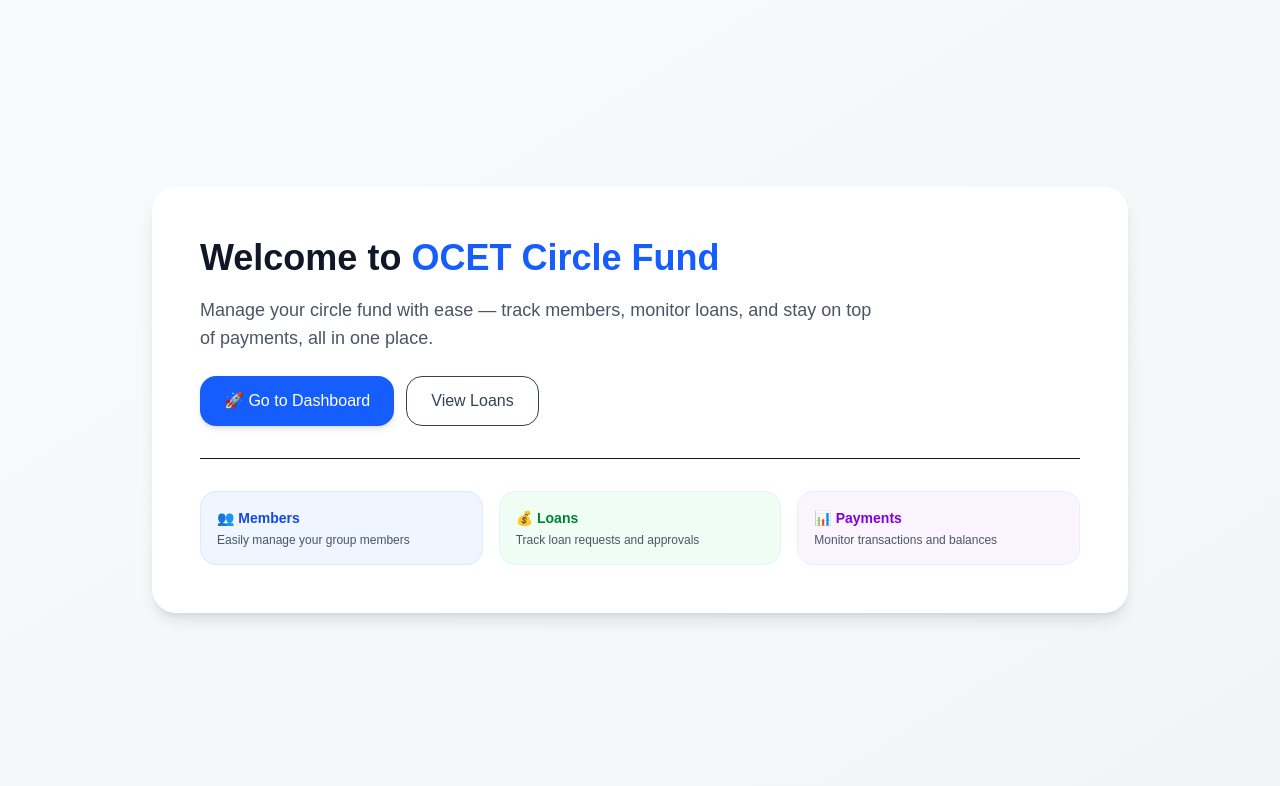
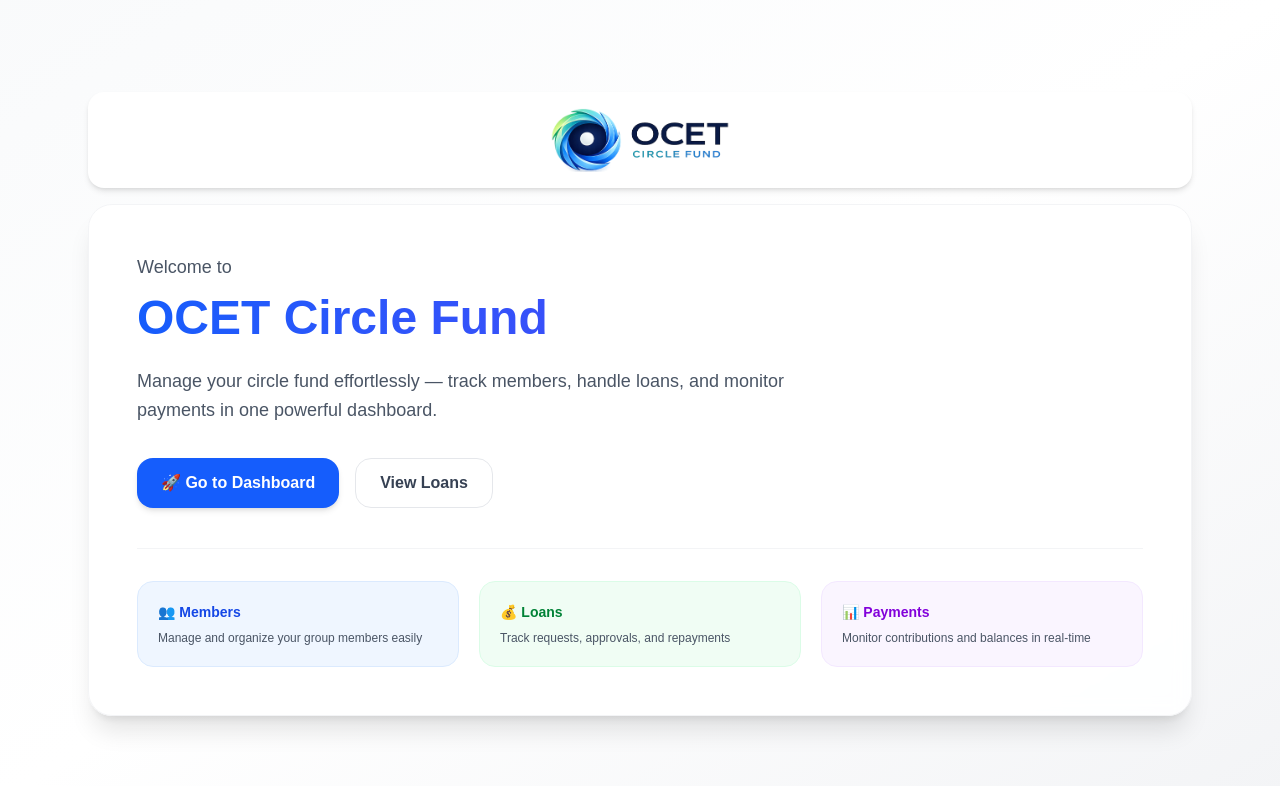
Before and after one commit to helphind/our-invest, a Next.js app: page / in a window 1280 px wide. Shown: the top 786 px of the page. Built offline with nearby package versions, Linux system fonts and the light colour scheme; no server answers; sample sign-in values are in the browser's storage.

Commit message:
Added Logo

```diff
--- a/app/(auth)/login/page.tsx
+++ b/app/(auth)/login/page.tsx
@@ -5,6 +5,7 @@ import Loader from "@/app/components/ui/Loader";
 import { AppConfig } from "@/config/app.config";
 import { loginSchema } from "@/lib/validation/login.schema";
 import { signIn } from "next-auth/react";
+import Image from "next/image";
 import Link from "next/link";
 import { useState } from "react";
 import { toast } from "react-hot-toast";
@@ -44,7 +45,6 @@ export default function LoginPage() {
                 maxAge: 60 * 60 * 2, // 2 hours
             },
         });
-
     };
 
     return (
@@ -56,8 +56,14 @@ export default function LoginPage() {
             >
                 {/* Title */}
                 <div className="text-center">
-                    <h1 className="text-2xl font-bold text-gray-800">
-                        {appName}
+                    <h1 className="flex justify-center text-2xl font-bold text-gray-800 mb-6">
+
+                        <Image
+                            src="/images/logo.png"
+                            width={200}
+                            height={150}
+                            alt={appName}
+                        />
                     </h1>
                     <p className="text-sm text-gray-500 mt-1">
                         Login to your account
--- a/app/components/Sidebar.tsx
+++ b/app/components/Sidebar.tsx
@@ -4,6 +4,7 @@ import { AppConfig } from "@/config/app.config";
 import { useState } from "react";
 import Link from "next/link";
 import { usePathname } from "next/navigation";
+import Image from "next/image";
 
 export default function Sidebar() {
     const [open, setOpen] = useState(false);
@@ -45,9 +46,15 @@ export default function Sidebar() {
             >
                 {/* Header */}
                 <div className="flex items-center justify-between mb-8">
-                    <h2 className="text-2xl font-bold text-blue-600">
-                        {appName}
-                    </h2>
+                    <Link href="/"
+                     className="text-2xl font-bold text-blue-600">
+                        <Image
+                            src="/images/logo.png"
+                            width={180}
+                            height={70}
+                            alt={appName}
+                        />
+                    </Link>
 
                     {/* Close button (mobile) */}
                     <button
--- a/app/page.tsx
+++ b/app/page.tsx
@@ -1,6 +1,7 @@
 import { AppConfig } from "@/config/app.config";
 import { authOptions } from "@/lib/auth";
 import { getServerSession } from "next-auth";
+import Image from "next/image";
 import Link from "next/link";
 import { redirect } from "next/navigation";
 
@@ -14,73 +15,101 @@ export default async function Home() {
     const appName = AppConfig.appName;
 
     return (
-        <div className="min-h-screen bg-gradient-to-br from-gray-50 to-gray-100 flex items-center">
-            <div className="max-w-5xl mx-auto px-6 w-full">
-                {/* Hero Card */}
-                <div className="bg-white rounded-3xl shadow-lg p-8 md:p-12">
-                    {/* Title */}
-                    <h1 className="text-3xl md:text-4xl font-bold text-gray-900 mb-4 leading-tight">
-                        Welcome to{" "}
-                        <span className="text-blue-600">{appName}</span>
+        <div className="min-h-screen bg-gradient-to-br from-gray-50 via-white to-gray-100 flex items-center">
+            <div className="max-w-6xl mx-auto px-6 w-full">
+                {/* 🔷 Logo */}
+                <div className="flex justify-center mb-4 mt-2">
+                    <div className="w-full flex justify-center p-4 bg-white rounded-2xl shadow-md">
+                        <Image
+                            src="/images/logo.png"
+                            width={180}
+                            height={120}
+                            alt={appName}
+                            className="object-contain"
+                            priority
+                        />
+                    </div>
+                </div>
+
+                {/* 🔷 Main Card */}
+                <div className="bg-white/90 backdrop-blur rounded-3xl shadow-xl p-8 md:p-12 border border-gray-100">
+                    {/* 🔷 Title */}
+
+                    <h1 className="text-2xl sm:text-3xl md:text-5xl font-bold text-gray-900 leading-snug mb-3 sm:mb-4">
+                        <span className="block text-gray-600 text-base sm:text-lg font-medium mb-1">
+                            Welcome to
+                        </span>
+                        <span className="block bg-gradient-to-r from-blue-600 to-indigo-600 text-transparent bg-clip-text">
+                            {appName}
+                        </span>
                     </h1>
 
-                    {/* Description */}
-                    <p className="text-gray-600 text-base md:text-lg mb-6 max-w-2xl">
-                        Manage your circle fund with ease — track members,
-                        monitor loans, and stay on top of payments, all in one
-                        place.
+                    {/* 🔷 Description */}
+                    <p className="text-gray-600 text-base md:text-lg mb-8 max-w-2xl leading-relaxed">
+                        Manage your circle fund effortlessly — track members,
+                        handle loans, and monitor payments in one powerful
+                        dashboard.
                     </p>
 
-                    {/* Actions */}
-                    <div className="flex flex-col sm:flex-row gap-3">
-                        {/* Go to Dashboard */}
+                    {/* 🔷 Actions */}
+                    <div className="flex flex-col sm:flex-row gap-4 mb-10">
                         <Link
                             href="/dashboard"
-                            className="inline-flex items-center justify-center px-6 py-3 rounded-2xl bg-blue-600 text-white font-medium shadow-md hover:bg-blue-700 hover:shadow-lg transition"
+                            className="inline-flex items-center justify-center px-6 py-3 rounded-2xl bg-blue-600 text-white font-semibold shadow-md hover:bg-blue-700 hover:shadow-lg active:scale-95 transition"
                         >
                             🚀 Go to Dashboard
                         </Link>
 
-                        {/* Optional secondary action */}
                         <Link
                             href="/loans"
-                            className="inline-flex items-center justify-center px-6 py-3 rounded-2xl border bg-white text-gray-700 font-medium hover:bg-gray-100 transition"
+                            className="inline-flex items-center justify-center px-6 py-3 rounded-2xl border border-gray-200 bg-white text-gray-700 font-semibold hover:bg-gray-100 hover:shadow-sm transition"
                         >
                             View Loans
                         </Link>
                     </div>
 
-                    {/* Divider */}
-                    <div className="my-8 border-t"></div>
+                    {/* 🔷 Divider */}
+                    <div className="mb-8 border-t border-gray-100"></div>
 
-                    {/* Quick Highlights */}
-                    <div className="grid grid-cols-1 sm:grid-cols-3 gap-4">
-                        <div className="p-4 rounded-2xl bg-blue-50 border border-blue-100">
-                            <div className="text-sm font-semibold text-blue-700">
-                                <Link href="/members">👥 Members</Link>
+                    {/* 🔷 Features */}
+                    <div className="grid grid-cols-1 sm:grid-cols-3 gap-5">
+                        {/* Members */}
+                        <Link href="/members">
+                            <div className="p-5 rounded-2xl bg-blue-50 border border-blue-100 hover:shadow-md hover:-translate-y-1 transition cursor-pointer">
+                                <div className="text-sm font-semibold text-blue-700 flex items-center gap-2">
+                                    👥 Members
+                                </div>
+                                <p className="text-xs text-gray-600 mt-2">
+                                    Manage and organize your group members
+                                    easily
+                                </p>
                             </div>
-                            <div className="text-xs text-gray-600 mt-1">
-                                Easily manage your group members
+                        </Link>
+
+                        {/* Loans */}
+                        <Link href="/loan-requests">
+                            <div className="p-5 rounded-2xl bg-green-50 border border-green-100 hover:shadow-md hover:-translate-y-1 transition cursor-pointer">
+                                <div className="text-sm font-semibold text-green-700 flex items-center gap-2">
+                                    💰 Loans
+                                </div>
+                                <p className="text-xs text-gray-600 mt-2">
+                                    Track requests, approvals, and repayments
+                                </p>
                             </div>
-                        </div>
+                        </Link>
 
-                        <div className="p-4 rounded-2xl bg-green-50 border border-green-100">
-                            <div className="text-sm font-semibold text-green-700">
-                                <Link href="/loan-requests">💰 Loans</Link>
+                        {/* Payments */}
+                        <Link href="/contributions">
+                            <div className="p-5 rounded-2xl bg-purple-50 border border-purple-100 hover:shadow-md hover:-translate-y-1 transition cursor-pointer">
+                                <div className="text-sm font-semibold text-purple-700 flex items-center gap-2">
+                                    📊 Payments
+                                </div>
+                                <p className="text-xs text-gray-600 mt-2">
+                                    Monitor contributions and balances in
+                                    real-time
+                                </p>
                             </div>
-                            <div className="text-xs text-gray-600 mt-1">
-                                Track loan requests and approvals
-                            </div>
-                        </div>
-
-                        <div className="p-4 rounded-2xl bg-purple-50 border border-purple-100">
-                            <p className="text-sm font-semibold text-purple-700">
-                                <Link href="/contributions"> 📊 Payments</Link>
-                            </p>
-                            <p className="text-xs text-gray-600 mt-1">
-                                Monitor transactions and balances
-                            </p>
-                        </div>
+                        </Link>
                     </div>
                 </div>
             </div>
```
Also changed, not shown: public/images/logo.png (added).
